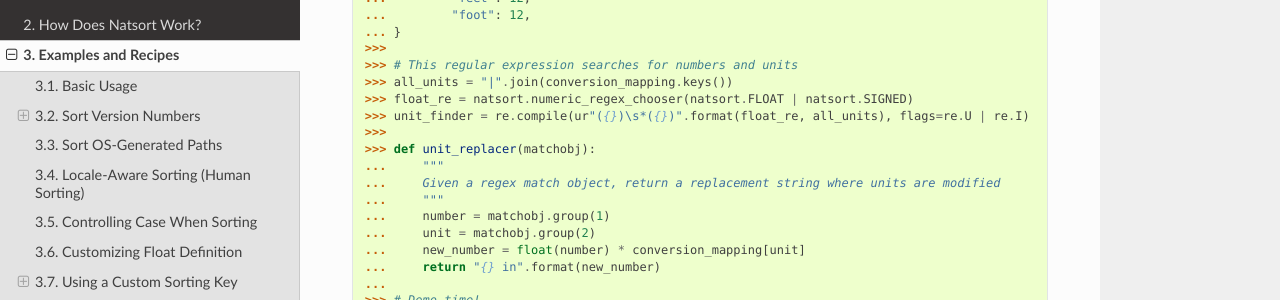
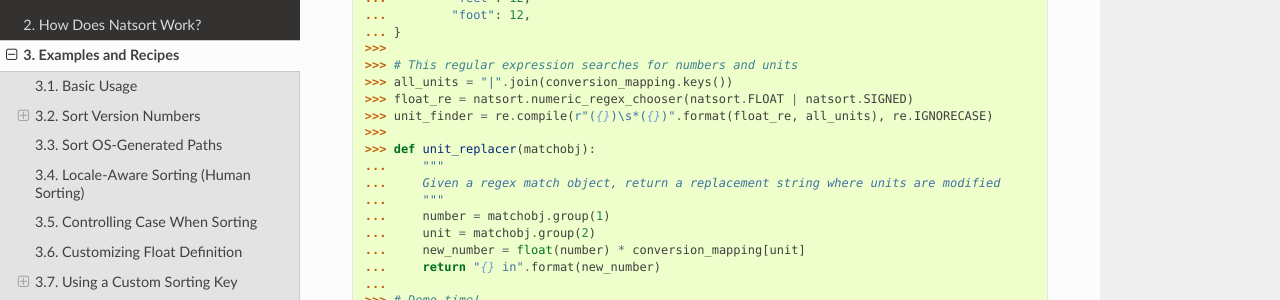
Before and after one commit to SethMMorton/natsort, a Sphinx documentation site: the page built from docs/examples.rst, in a window 1280 px wide and 900 px high, scrolled down 4945 px. Shown: the part 151-451 px from the top of the window. Built offline with Sphinx 7.4.7 and the Read the Docs theme 2.0.0, drawn with Linux system fonts in a browser that asks for light colours; pages that are not in the unit, such as notebooks, are missing from menus.

Commit message:
Revert "Fix regex compilation in example for Python 2.7"
This reverts commit c0683515c3195c6a483c7e8b976600a7d42ed70b.

```diff
--- a/docs/examples.rst
+++ b/docs/examples.rst
@@ -276,7 +276,7 @@
     >>> # This regular expression searches for numbers and units
     >>> all_units = "|".join(conversion_mapping.keys())
     >>> float_re = natsort.numeric_regex_chooser(natsort.FLOAT | natsort.SIGNED)
-    >>> unit_finder = re.compile(ur"({})\s*({})".format(float_re, all_units), flags=re.U | re.I)
+    >>> unit_finder = re.compile(r"({})\s*({})".format(float_re, all_units), re.IGNORECASE)
     >>>
     >>> def unit_replacer(matchobj):
     ...     """
```
